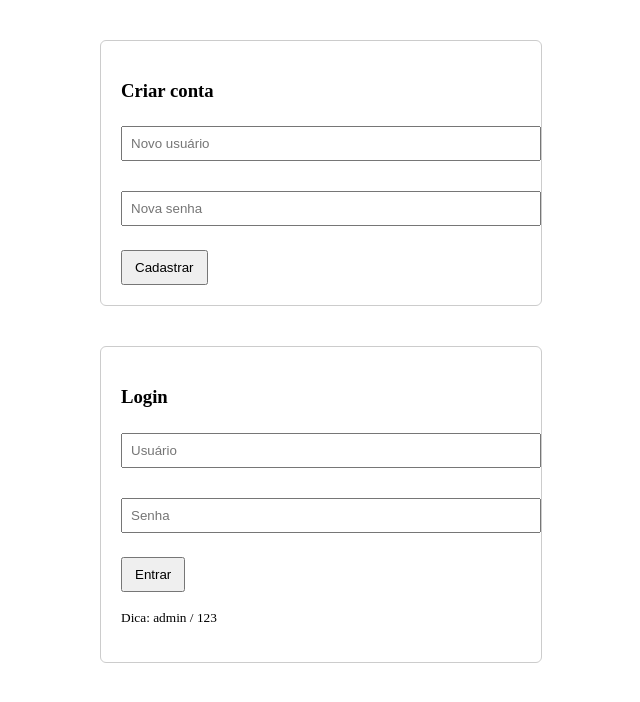
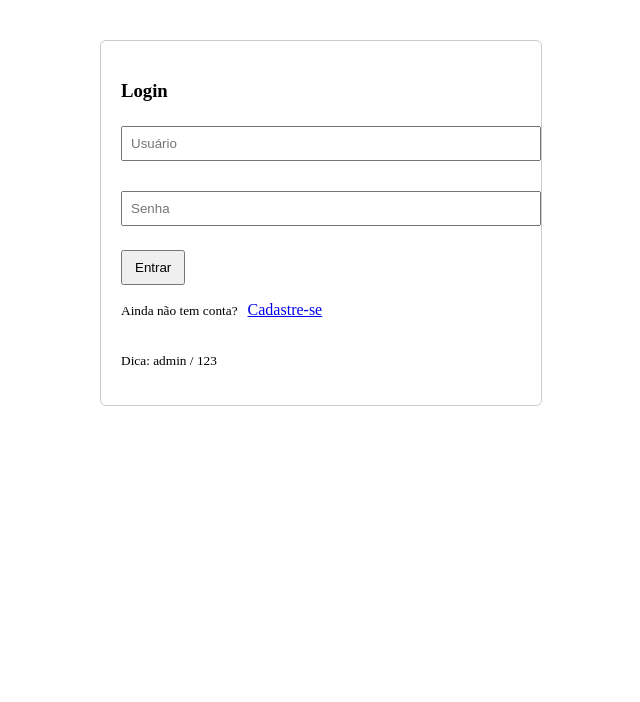
Before and after one commit to KamilaKaroliny/Login_simplificado, a PHP site: page /login.php in a window 1280 px wide. Shown: the top 702 px of the page, without its empty margins (319-959 px from the left). Run offline with PHP 8.4, Linux system fonts and the light colour scheme.

Commit message:
add - cadastro.php, e iniciando um codigo para o cadastro

```diff
--- a/includes/db.php
+++ b/includes/db.php
@@ -2,7 +2,7 @@
 
 $servername = "localhost";
 $username = "root";
-$password = "";
+$password = "root";
 $dbname = "futebol_db";
 
 $mysqli = new mysqli($servername, $username, $password, $dbname);
--- a/login.php
+++ b/login.php
@@ -13,7 +13,7 @@ if (isset($_GET['logout'])) {
     exit;
 }
 
-// 3) Login e cadastro
+// 3) Login
 $msg = "";
 
 if ($_SERVER["REQUEST_METHOD"] === "POST") {
@@ -41,37 +41,7 @@ if ($_SERVER["REQUEST_METHOD"] === "POST") {
         } else {
             $msg = "Usuário ou senha incorretos!";
         }
-
-    // CADASTRO
-    } elseif ($action === "cadastrar") {
-        if (!empty($user) && !empty($pass)) {
-            // verificar se já existe usuário com esse nome
-            $stmt = $mysqli->prepare("SELECT pk FROM usuarios WHERE username=?");
-            $stmt->bind_param("s", $user);
-            $stmt->execute();
-            $stmt->store_result();
-
-            if ($stmt->num_rows > 0) {
-                $msg = "Usuário já existe!";
-            } else {
-                $stmt->close();
-
-                // insere novo usuário no banco
-                $senha = $pass; // senha real do usuário
-                $stmt = $mysqli->prepare("INSERT INTO usuarios (username, senha) VALUES (?, ?)");
-                $stmt->bind_param("ss", $user, $senha);
-
-                if ($stmt->execute()) {
-                    $msg = "Usuário cadastrado com sucesso! Agora faça login.";
-                } else {
-                    $msg = "Erro ao cadastrar: " . $stmt->error;
-                }
-            }
-            $stmt->close();
-        } else {
-          $msg = "Preencha todos os campos!";
-        }
-    }
+     }
 }
 ?>
 
@@ -91,17 +61,6 @@ if ($_SERVER["REQUEST_METHOD"] === "POST") {
 <?php else: ?>
 
   <div class="card">
-    <h3>Criar conta</h3>
-    <?php if ($msg): ?><p class="msg"><?= $msg ?></p><?php endif; ?>
-    <form method="post">
-      <input type="hidden" name="action" value="cadastrar">
-      <input type="text" name="username" placeholder="Novo usuário" required> <br><br>
-      <input type="password" name="password" placeholder="Nova senha" required> <br><br>
-      <button type="submit">Cadastrar</button>
-    </form>
-  </div>
-
-  <div class="card">
     <h3>Login</h3>
     <?php if ($msg): ?><p class="msg"><?= $msg ?></p><?php endif; ?>
     <form method="post">
@@ -110,6 +69,12 @@ if ($_SERVER["REQUEST_METHOD"] === "POST") {
       <input type="password" name="password" placeholder="Senha" required> <br><br>
       <button type="submit">Entrar</button>
     </form>
+
+    <div class="flex">
+      <p><small>Ainda não tem conta?</small></p>
+      <a href="./public/cadastro.php" class="left" >Cadastre-se</a>
+    </div>
+
     <p><small>Dica: admin / 123 </small></p>
   </div>
 
--- a/public/jogadores/read.php
+++ b/public/jogadores/read.php
@@ -18,9 +18,8 @@ $pagina = isset($_GET['pagina']) ? max(1, intval($_GET['pagina'])) : 1;
 $itens_por_pagina = 10;
 $offset = ($pagina - 1) * $itens_por_pagina;
 
-/* =======================================================
-   CONTAGEM DE REGISTROS (com filtros aplicados)
-======================================================= */
+/* CONTAGEM DE REGISTROS (com filtros aplicados)*/
+
 $sqlCount = "SELECT COUNT(*) as total
              FROM jogadores j
              LEFT JOIN times t ON j.time_id = t.id
--- a/style/style.css
+++ b/style/style.css
@@ -29,3 +29,12 @@ button {
 .msg {
     color: red
 }
+
+.flex{
+    display: flex;
+    align-items: center;
+}
+
+.left{
+    padding-left: 10px;
+}
```
Also changed, not shown: public/cadastro.php (added, +79 -0 lines), README.md.
